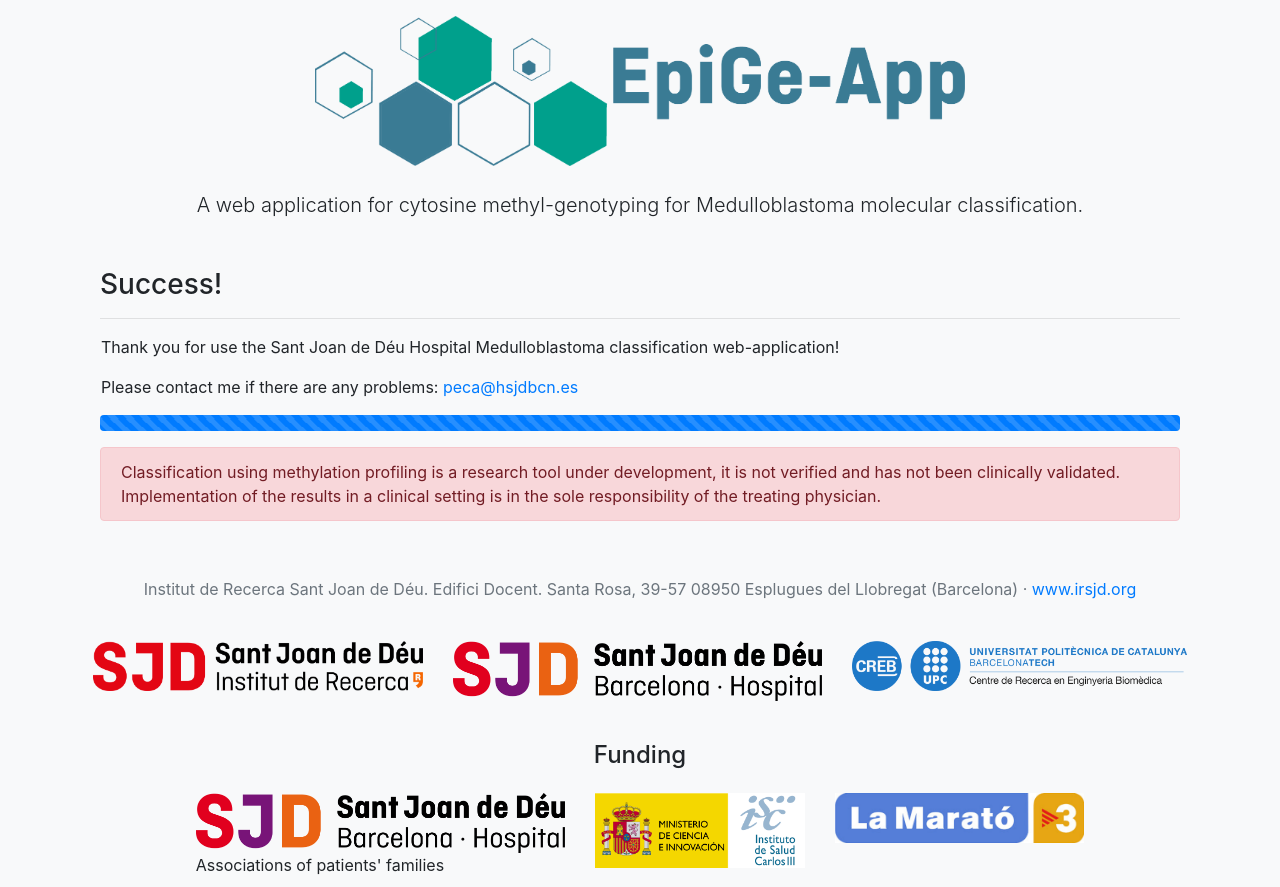
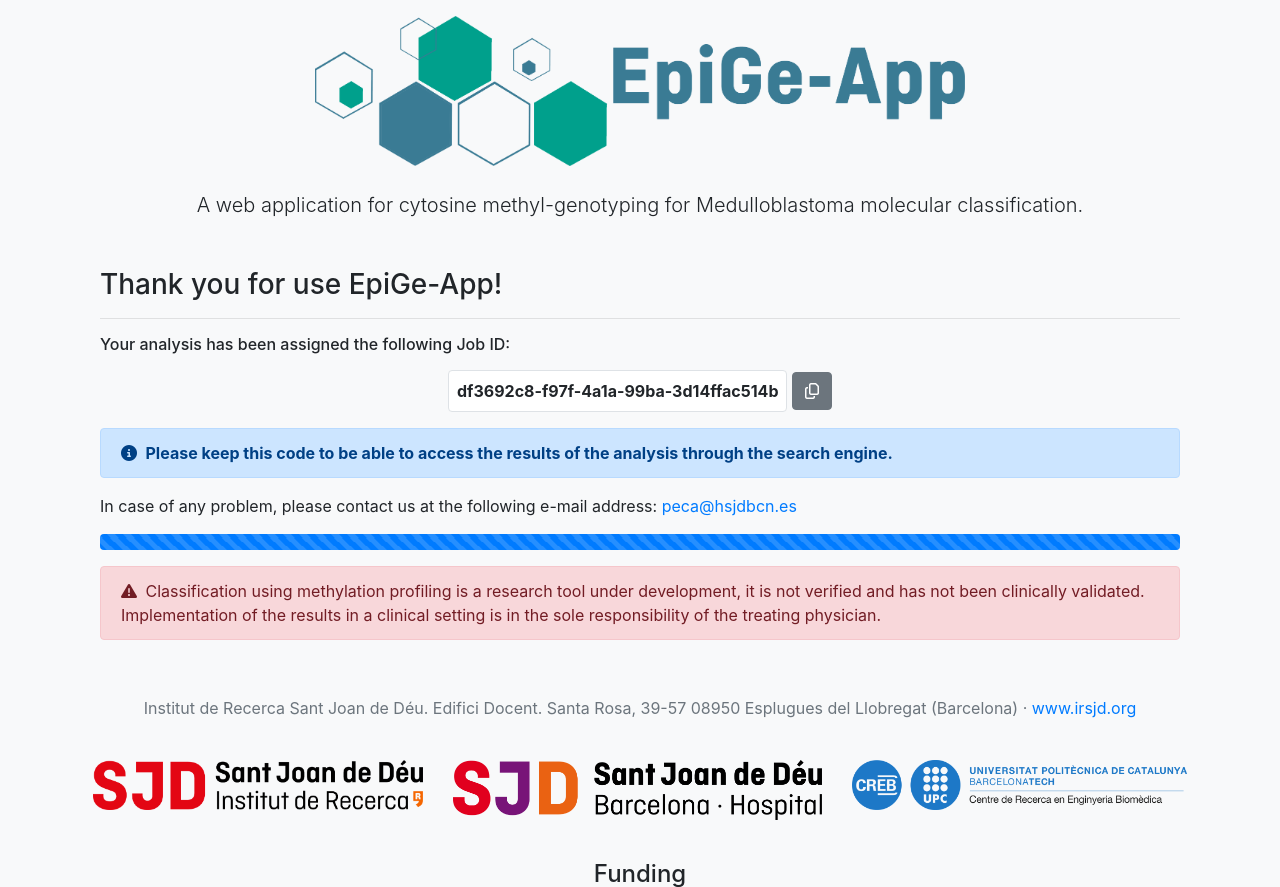
Before and after one commit to b2slab/epigeapp, a Django app: page /success/ in a window 1280 px wide. Shown: the part 56-943 px from the top of the page. Run offline with Django 3.2, Linux system fonts and the light colour scheme; parts of the project's set-up code (start-up, migrations or seed data) failed here and were passed over; some libraries are stand-ins or nearby versions.

Commit message:
Cambios esteticos + tooltip añadido con codigo de  javascript para cambiar texto + Copy to clipboard button con JS + iconos

```diff
--- a/core_app/forms.py
+++ b/core_app/forms.py
@@ -21,14 +21,14 @@
 
     check6 = forms.BooleanField(label="Upload a txt file that contains the results.", required=True)
 
-    check7 = forms.BooleanField(label=mark_safe("Confirmation: I accept the <a href='https://www.irsjd.org/en/legal-notice-and-terms-of-use/' target='_blank' rel='noopener noreferrer'>terms of use</a>, "
+    check7 = forms.BooleanField(label=mark_safe("<strong>Confirmation:</strong> I accept the <a href='https://www.irsjd.org/en/legal-notice-and-terms-of-use/' target='_blank' rel='noopener noreferrer'>terms of use</a>, "
                                                 "the <a href='https://www.irsjd.org/en/privacy-policy/' target='_blank' rel='noopener noreferrer'>privacy policy</a> "
-                                                "and I confirm that: “The epigenetic classifier EpiWNT-SHH "
+                                                "and I confirm that: “<i>The epigenetic classifier EpiWNT-SHH "
                                                 "has been designed for the classification of pediatric medulloblastoma tumors "
                                                 "into the consensus medulloblastoma subgroups WNT, SHH and non-WNT/non-SHH "
                                                 "(<a href='https://pubmed.ncbi.nlm.nih.gov/27040285/' target='_blank' rel='noopener noreferrer'>Ramaswamy et al. Acta Neuropathol 2016</a>; "
                                                 "<a href='https://pubmed.ncbi.nlm.nih.gov/34185076/' target='_blank' rel='noopener noreferrer'>Louis DN et al. Neuro Oncol 2021</a>). "
-                                                "It has not been developed and validated for diagnosis purposes”."), required=True)
+                                                "It has not been developed and validated for diagnosis purposes</i>”."), required=True)
 
     check8 = forms.BooleanField(label="Avoid using personal patient information in the sample identifier such as name, "
                                       "gender or nationality.", required=True)
--- a/templates/base.html
+++ b/templates/base.html
@@ -112,5 +112,15 @@
 <script src="https://cdn.jsdelivr.net/npm/bootstrap@4.5.3/dist/js/bootstrap.bundle.min.js"
         integrity="sha384-ho+j7jyWK8fNQe+A12Hb8AhRq26LrZ/JpcUGGOn+Y7RsweNrtN/tE3MoK7ZeZDyx" crossorigin="anonymous"></script>
 
+<script>
+    $(document).ready(function(){
+        $('[data-toggle="tooltip"]').tooltip();
+
+        $('#btn-copy').on('click', function() {
+            $(this).tooltip('hide').attr('data-original-title', 'Copied!').tooltip('show');
+        });
+    });
+</script>
+
 </body>
 </html>
--- a/templates/core_app/home.html
+++ b/templates/core_app/home.html
@@ -10,10 +10,10 @@
         <div class="alert alert-danger" role="alert">
             <i class="fa-solid fa-triangle-exclamation"></i> Classification using methylation profiling is a research tool under development, it is not verified and has not been clinically validated. Implementation of the results in a clinical setting is in the sole responsibility of the treating physician.
         </div>
-        <div class="alert alert-info" role="alert">
+        <div class="alert alert-primary" role="alert">
             <p><i class="fa-solid fa-cookie-bite"></i> This website uses cookies to ensure that we give you the best experience on our website. If you continue using EpiGe-App, we'll assume that you are happy to receive the cookies on this website.</p>
-            <p><i class="fa-solid fa-shield-halved"></i> Data uploaded to this website will only be stored in order to conduct the requested analyses. Please consult <a href="https://www.irsjd.org/en/privacy-policy/" target="_blank" rel="noopener noreferrer">this page</a> to get more information about data protection.</p>
-            <p><i class="fa-solid fa-circle-exclamation"></i> The use of the app is free of charge.</p>
+            <p><i class="fa-solid fa-shield-halved"></i> Data uploaded to this website will only be stored in order to conduct the requested analyses. Please consult <a href="https://www.irsjd.org/en/privacy-policy/" target="_blank" rel="noopener noreferrer" class="alert-link">this page</a> to get more information about data protection.</p>
+            <p><i class="fa-solid fa-circle-info"></i> The use of the app is free of charge.</p>
         </div>
         <a class="btn btn-primary btn-lg btn-block" href="{% url 'core_app:protocols' %}" role="button">Start</a>
     </div>
--- a/templates/core_app/success.html
+++ b/templates/core_app/success.html
@@ -2,17 +2,39 @@
 
 {% block content %}
     <div class="col-md-12">
-        <h3 class="mb-3">Success!</h3>
+        <h3 class="mb-3">Thank you for use EpiGe-App!</h3>
         <hr>
-        <div class="row">
-            <p class="text-justify mx-3">Thank you for use the Sant Joan de Déu Hospital Medulloblastoma classification web-application!</p>
-            <p class="text-justify mx-3">Please contact me if there are any problems: <a href="mailto:peca@hsjdbcn.es">peca@hsjdbcn.es</a></p>
+        <h6>Your analysis has been assigned the following Job ID:</h6>
+        <div class="my-3 text-center">
+            <p class="text-justify p-2 border rounded bg-white" id="myInput" style="vertical-align: middle; display: inline-block; margin-bottom: 0;"><strong>df3692c8-f97f-4a1a-99ba-3d14ffac514b</strong></p>
+            <button id="btn-copy" type="button" class="btn btn-secondary" onclick="CopyToClipboard('myInput');return false;" data-toggle="tooltip" data-placement="top" title="Copy to Clipboard"><i class="fa-regular fa-copy"></i></button>
         </div>
+        <div class="alert alert-primary" role="alert">
+            <i class="fa-solid fa-circle-info mr-1"></i>
+            <strong>Please keep this code to be able to access the results of the analysis through the search engine.</strong>
+        </div>
+        <p class="text-justify">In case of any problem, please contact us at the following e-mail address: <a href="mailto:peca@hsjdbcn.es">peca@hsjdbcn.es</a></p>
         <div class="progress mb-3">
             <div class="progress-bar progress-bar-striped progress-bar-animated" role="progressbar" aria-valuenow="100" aria-valuemin="0" aria-valuemax="100" style="width: 100%"></div>
         </div>
         <div class="alert alert-danger" role="alert">
+            <i class="fa-solid fa-triangle-exclamation mr-1"></i>
             Classification using methylation profiling is a research tool under development, it is not verified and has not been clinically validated. Implementation of the results in a clinical setting is in the sole responsibility of the treating physician.
         </div>
     </div>
+
+    <!--TODO: Describir la funcion de javascript-->
+    <script>
+        function CopyToClipboard(id) {
+          var r = document.createRange();
+          r.selectNode(document.getElementById(id));
+          window.getSelection().removeAllRanges();
+          window.getSelection().addRange(r);
+          document.execCommand('copy');
+          window.getSelection().removeAllRanges();
+          // Alert the copied text
+          //alert("Copied the text: " + r);
+        }
+    </script>
+
 {% endblock %}
--- a/templates/core_app/upload_file.html
+++ b/templates/core_app/upload_file.html
@@ -36,7 +36,7 @@
             <div class="alert alert-danger" role="alert">
                 <i class="fa-solid fa-triangle-exclamation"></i> Classification using methylation profiling is a research tool under development, it is not verified and has not been clinically validated. Implementation of the results in a clinical setting is in the sole responsibility of the treating physician.
             </div>
-            <div class="alert alert-info" role="alert">
+            <div class="alert alert-primary" role="alert">
                 <i class="fa-solid fa-clock"></i> The analysis will be perfomed according to the queue of samples. The waiting time if the queue is empty is approximately 1 minute.
             </div>
             <button class="btn btn-primary btn-lg btn-block mb-3" type="submit">Upload data</button>
```
Also changed, not shown: templates/core_app/protocols.html (+8 -8 lines).
